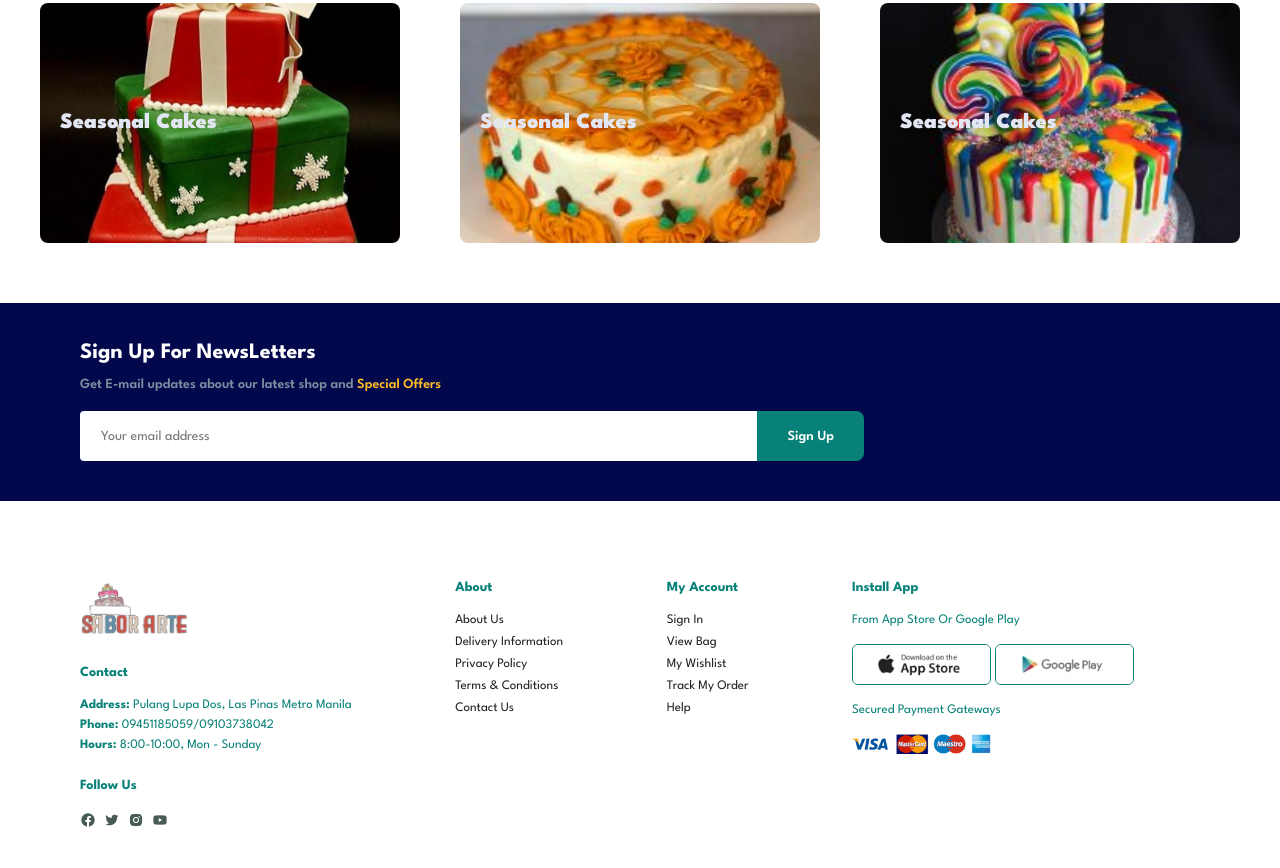
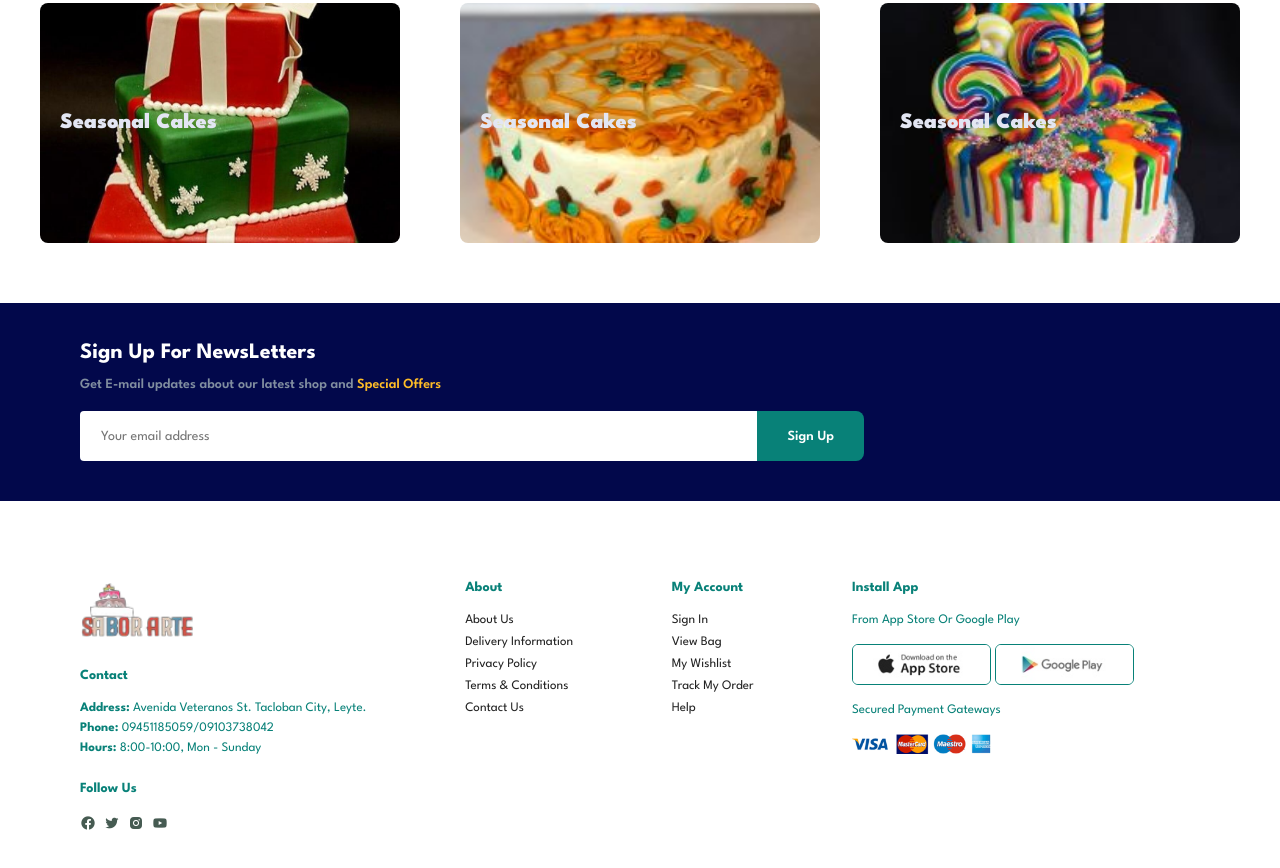
Before and after one commit to Kyuishk/IT-TOOL-DEMO, a plain HTML site: page IT/index.html in a window 1280 px wide. Shown: the part 3606-4474 px from the top of the page. Drawn offline with nearby package versions, Linux system fonts and the light colour scheme.

Commit message:
index.html

```diff
--- a/IT/index.html
+++ b/IT/index.html
@@ -287,7 +287,7 @@
             <div class="col">
                 <img class="logo" src="img/ESS.png" alt="">
                 <h4>Contact</h4>
-                <p><strong>Address:</strong> Pulang Lupa Dos, Las Pinas Metro Manila</p>
+                <p><strong>Address:</strong> Avenida Veteranos St. Tacloban City, Leyte.</p>
                 <p><strong>Phone:</strong> 09451185059/09103738042</p>
                 <p><strong>Hours:</strong> 8:00-10:00, Mon - Sunday</p>
                 <div class="follow">
```
